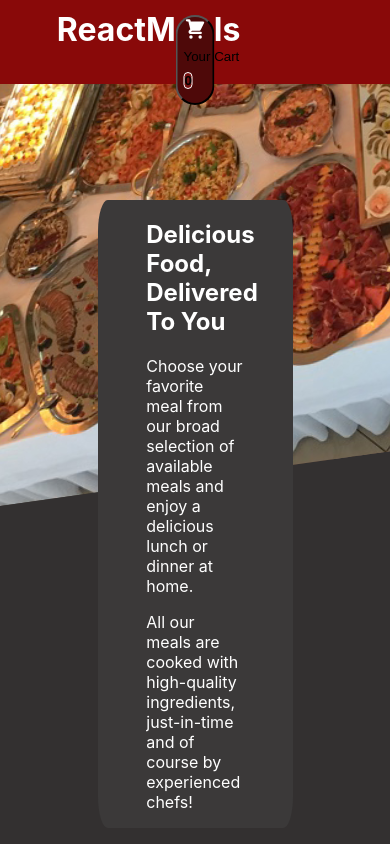
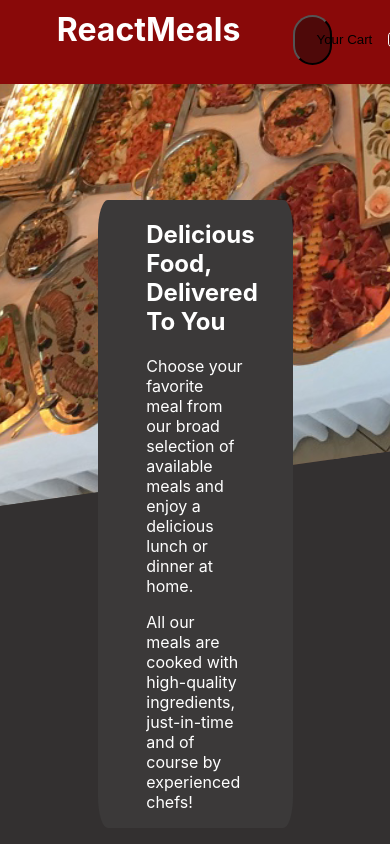
Before and after one commit to PerdonCode/FoodOrderApp, a React (Create React App) app: page / in a window 390 px wide. Shown: the top 844 px of the page. Built offline with nearby package versions, Linux system fonts and the light colour scheme.

Commit message:
show div when click on card button

```diff
--- /dev/null
+++ b/src/components/Cart/ShowCard.js
@@ -0,0 +1,6 @@
+import React from "react";
+
+const ShowCard = () => {
+    return <div>Show Card</div>;
+}
+export default ShowCard;
--- a/src/components/header/Head.js
+++ b/src/components/header/Head.js
@@ -1,20 +1,32 @@
-import React from "react";
+import React, { useState } from "react";
 import styles from "./Head.module.css";
 import CartIcon from "../../icons/CartIcon";
+import ShowCard from "../Cart/ShowCard"
 
 const Head = () => {
   const count = 0;
+   const [showCard, setShowsCard] = useState(false);
+   const handleOnClick = () =>{
+    setShowsCard(true);
+   }
 
+   const handleCloseButton = () => {
+    setShowsCard(false);
+   }
   return (
     <header className={styles.container}>
       <h1>ReactMeals</h1>
       <div className={styles.cartButton}>
-        <button>
+        <button onClick={handleOnClick}>
           <CartIcon  style="height: 1px"/>
           <span>Your Cart</span>
           <p>{count}</p>
         </button>
-      </div>
+
+
+      </div>{showCard
+        && <div className={showDiv}><ShowCard/>
+        <button onClick={handleCloseButton}>close</button></div>}
     </header>
   );
 };
--- a/src/components/header/Head.module.css
+++ b/src/components/header/Head.module.css
@@ -49,22 +49,6 @@ h1 {
   border-radius: 20px; /* Add border-radius property for round corners */
 }
 
-/* Media Query for screens smaller than 768px */
-@media (max-width: 767px) {
-  .cartButton {
-    left: 50%;
-    transform: translateX(-50%);
-    margin-right: 0;
-  }
+.showDiv{
 
-  .cartButton button {
-    flex-direction: column;
-    align-items: flex-start;
-  }
-
-  .cartButton span,
-  .cartButton p {
-    margin-left: 0;
-    margin-top: 0.5rem;
-  }
 }
```
